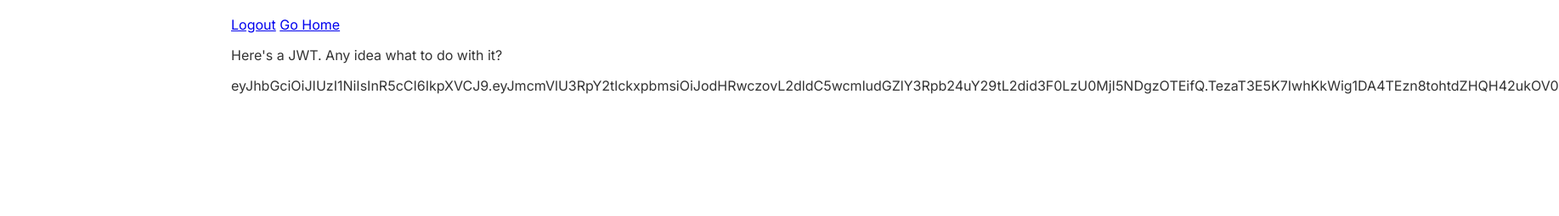
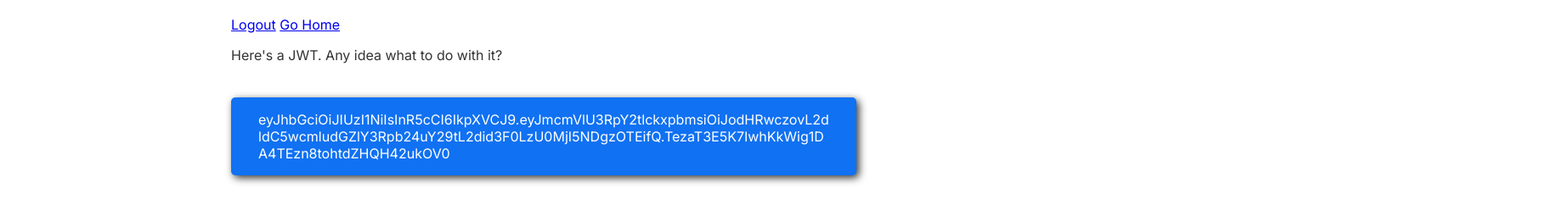
Before and after one commit to jamesqquick/netlify-auth0-rbac-integration-demo, a website: page public/admin/secret.html in a window 1280 px wide. Shown: the part 303-558 px from the top of the page at 85% size, 1835 px wide, since content can reach past the window. Drawn offline with Linux system fonts and the light colour scheme.

Commit message:
blue container for access token

```diff
--- a/public/admin/secret.html
+++ b/public/admin/secret.html
@@ -17,9 +17,11 @@
 
             <a href="/">Go Home</a>
             <p>Here's a JWT. Any idea what to do with it?</p>
-            <p>
-                eyJhbGciOiJIUzI1NiIsInR5cCI6IkpXVCJ9.eyJmcmVlU3RpY2tlckxpbmsiOiJodHRwczovL2dldC5wcmludGZlY3Rpb24uY29tL2did3F0LzU0MjI5NDgzOTEifQ.TezaT3E5K7IwhKkWig1DA4TEzn8tohtdZHQH42ukOV0
-            </p>
+            <div class="blue-container">
+                <p>
+                    eyJhbGciOiJIUzI1NiIsInR5cCI6IkpXVCJ9.eyJmcmVlU3RpY2tlckxpbmsiOiJodHRwczovL2dldC5wcmludGZlY3Rpb24uY29tL2did3F0LzU0MjI5NDgzOTEifQ.TezaT3E5K7IwhKkWig1DA4TEzn8tohtdZHQH42ukOV0
+                </p>
+            </div>
         </div>
     </body>
 </html>
--- a/public/app.css
+++ b/public/app.css
@@ -50,3 +50,16 @@ nav {
     display: flex;
     justify-content: flex-end;
 }
+
+.blue-container {
+    background-color: var(--blue);
+    border-radius: 5px;
+    box-shadow: 3px 3px 10px #333;
+    color: white;
+    padding: 1rem 2rem;
+    margin: 40px 0;
+    overflow-wrap: anywhere;
+}
+.blue-container > * {
+    margin: 0;
+}
```
